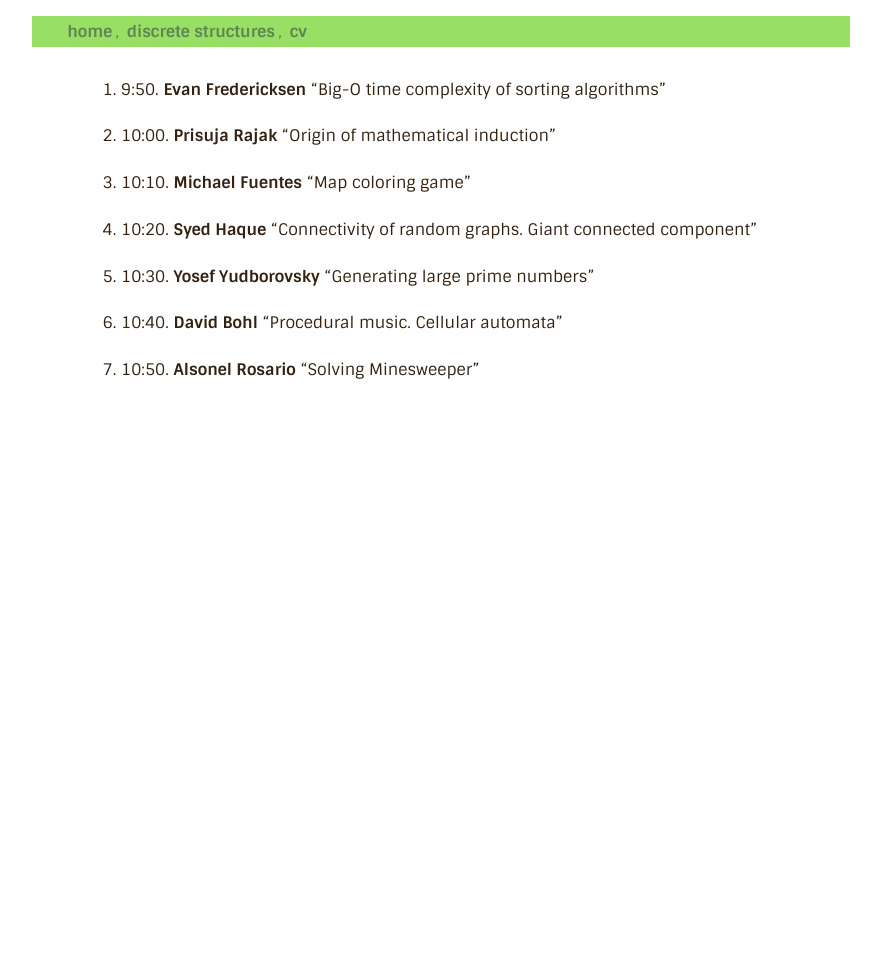
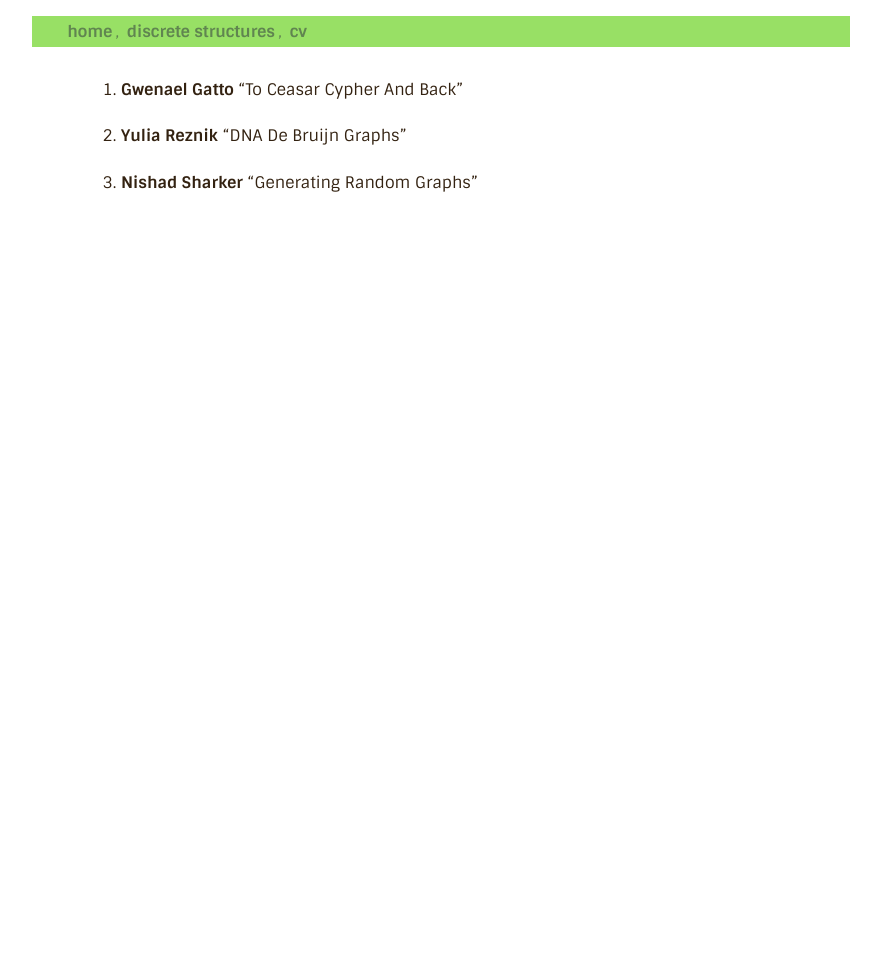
Before and after one commit to a-nikolaev/a-nikolaev.github.io, a Jekyll site: the page built from ds/presentation.markdown, in a window 1280 px wide. Shown: the whole page, without its empty margins (199-1080 px from the left). Built offline with Jekyll 4.4.1, drawn with Linux system fonts in a browser that asks for light colours; Markdown is read by kramdown in place of the engine named in the settings.

Commit message:
presentations

```diff
--- a/ds/index.markdown
+++ b/ds/index.markdown
@@ -147,6 +147,7 @@ on Monday that you are going to submit it on Wednesday. Then, bring it to my off
 1000C (I plan to be there after 1pm) or email.
 
 Projects presentation. Dec 15, 2014.
+[Schedule](/ds/presentation.html).
 [Information for the speakers](/ds/talks.html).
 [Possible Project Topics](/ds/topics.html).
 Also, all speakers, please send me the title of your project at least a few hours in advance.
--- a/ds/presentation.markdown
+++ b/ds/presentation.markdown
@@ -3,6 +3,23 @@ layout: page
 title: Projects Presentation
 ---
 
+1. **Gwenael Gatto** "To Ceasar Cypher And Back"
+
+1. **Yulia Reznik** "DNA De Bruijn Graphs"
+
+1. **Nishad Sharker** "Generating Random Graphs"
+
+<!--
+1. **Scott Chow** "Maze generation using Prim's algorithm"
+
+1. **Kristen Perez** "2048 The Right Way to Play"
+
+1. **Antony Melendez** "Dijkstra's shortest path algorithm"
+
+1. **Alex Siu** "Computing Probabilities in Poker"
+-->
+
+<!--
 1. 9:50. **Evan Fredericksen** "Big-O time complexity of sorting algorithms"
 
 1. 10:00. **Prisuja Rajak** "Origin of mathematical induction"
@@ -16,6 +33,8 @@ title: Projects Presentation
 1. 10:40. **David Bohl** "Procedural music. Cellular automata"
 
 1. 10:50. **Alsonel Rosario** "Solving Minesweeper"
+
+-->
 
 <!--
 
```
